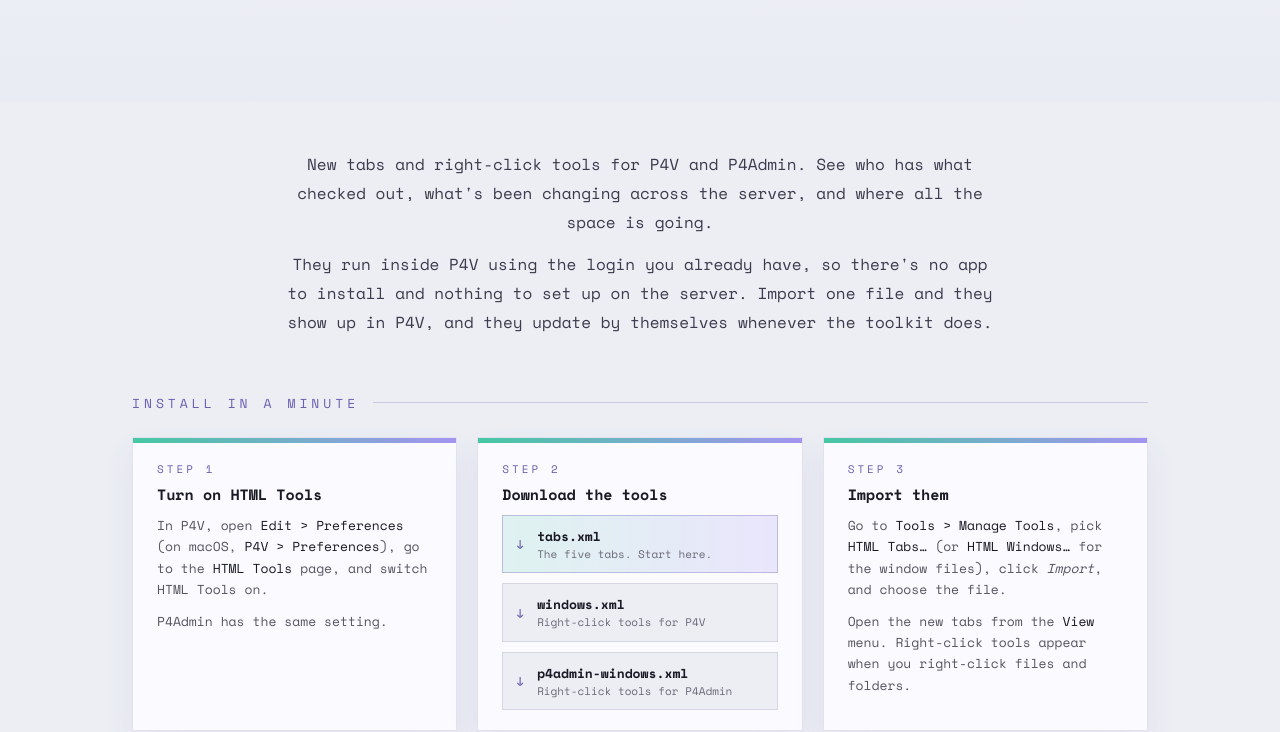
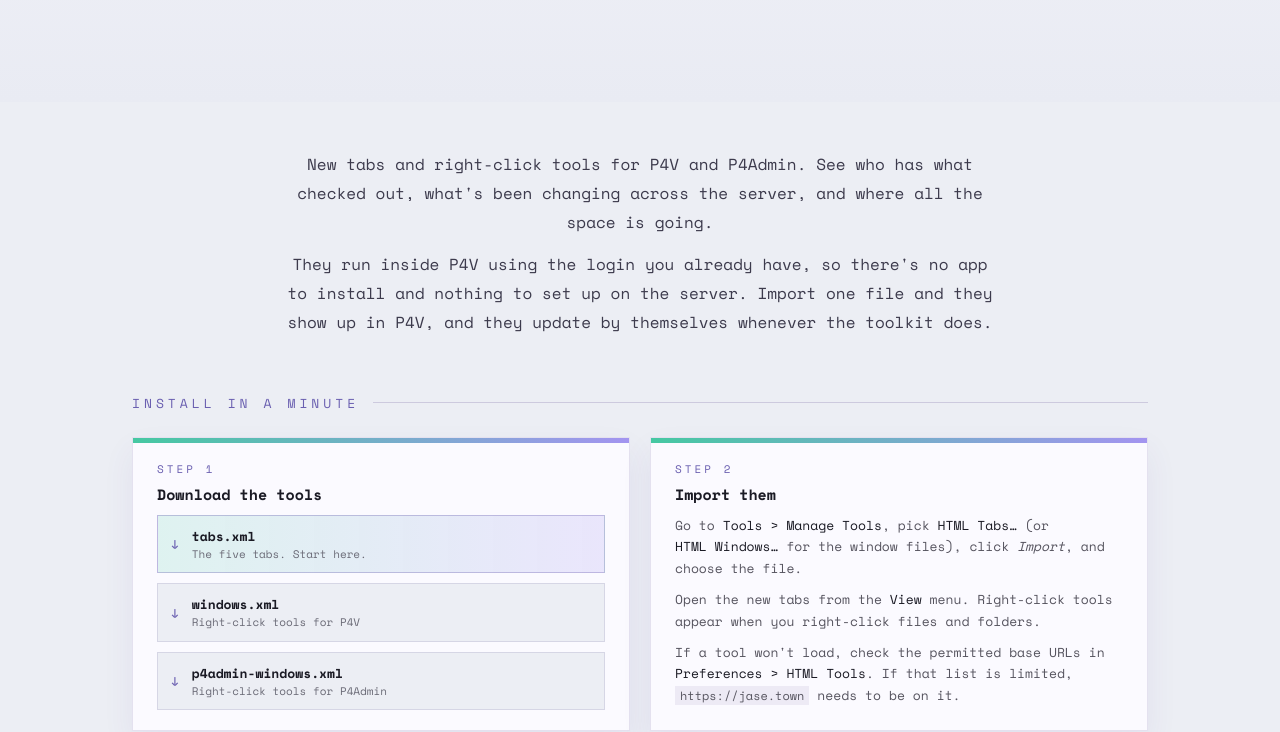
Before and after one commit to jase-perf/ultimate-p4v-toolkit, a plain HTML site: page site/index.html in a window 1280 px wide. Shown: the part 238-970 px from the top of the page. Drawn offline with nearby package versions, Linux system fonts and the light colour scheme.

Commit message:
Drop the HTML Tools step from the install instructions
HTML Tools are on by default in current P4V. Point people at the
permitted base URLs setting instead, in case jase.town is blocked.

Co-Authored-By: Claude Opus 5.5 <noreply@anthropic.com>

```diff
--- a/site/index.html
+++ b/site/index.html
@@ -455,7 +455,7 @@
       /* ===== install steps ===== */
       .steps {
         display: grid;
-        grid-template-columns: repeat(3, 1fr);
+        grid-template-columns: repeat(2, 1fr);
         gap: 20px;
         counter-reset: step;
       }
@@ -815,22 +815,6 @@
             <div class="card-bar"></div>
             <div class="card-body">
               <div class="step-num">Step 1</div>
-              <h3>Turn on HTML Tools</h3>
-              <p>
-                In P4V, open
-                <span class="menu-path">Edit &gt; Preferences</span> (on macOS,
-                <span class="menu-path">P4V &gt; Preferences</span>), go to the
-                <span class="menu-path">HTML Tools</span> page, and switch
-                HTML Tools on.
-              </p>
-              <p>P4Admin has the same setting.</p>
-            </div>
-          </div>
-
-          <div class="card step">
-            <div class="card-bar"></div>
-            <div class="card-body">
-              <div class="step-num">Step 2</div>
               <h3>Download the tools</h3>
               <div class="downloads">
                 <a class="dl primary" href="xml/tabs.xml" download>
@@ -861,7 +845,7 @@
           <div class="card step">
             <div class="card-bar"></div>
             <div class="card-body">
-              <div class="step-num">Step 3</div>
+              <div class="step-num">Step 2</div>
               <h3>Import them</h3>
               <p>
                 Go to <span class="menu-path">Tools &gt; Manage Tools</span>,
@@ -873,6 +857,12 @@
                 Open the new tabs from the <span class="menu-path">View</span>
                 menu. Right-click tools appear when you right-click files and
                 folders.
+              </p>
+              <p>
+                If a tool won't load, check the permitted base URLs in
+                <span class="menu-path">Preferences &gt; HTML Tools</span>. If
+                that list is limited, <code>https://jase.town</code> needs to be
+                on it.
               </p>
             </div>
           </div>
```
Also changed, not shown: 1 other file.
